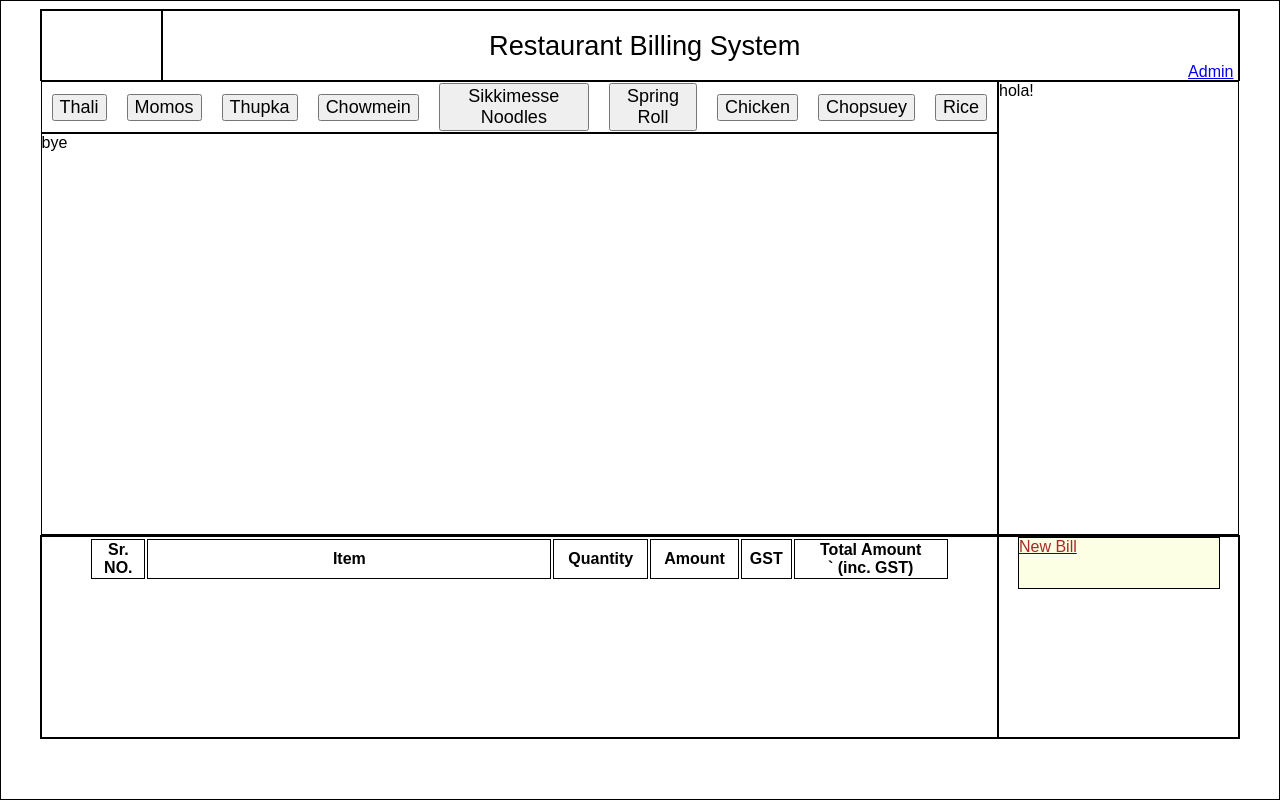
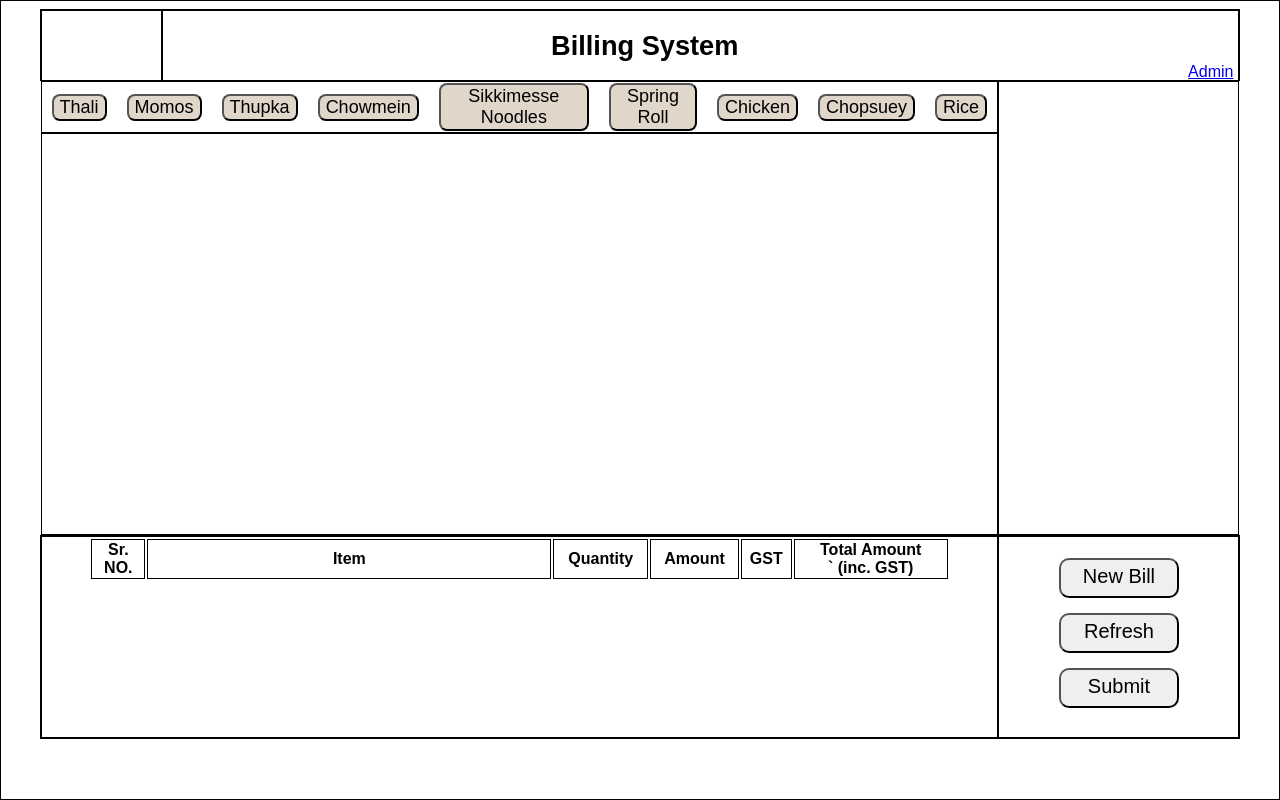
Before and after one commit to Rutvik-R/Devheat_Beta_Foolish-Coders, a PHP site: page /index.html in a window 1280 px wide. Run offline with PHP 8.4, Linux system fonts and the light colour scheme; lists and menus that the app fills with data are empty.

Commit message:
Basic Change

```diff
--- a/index.html
+++ b/index.html
@@ -8,8 +8,8 @@
 
             <div class="logo"></div>
             <div class="admin_menu">
-                <div class="res_name">Restaurant Billing System</div>
-                <div class="admin"><a href="admin.html">Admin</a></div>
+                <div class="res_name"><strong> Billing System</strong></div>
+                <div class="admin"><a href="admin.html" target="_blank">Admin</a></div>
             </div>
         </div>
         <div class="main">
@@ -28,10 +28,10 @@
                     </ul>
                 </div>
 
-                <div class="food_items"> bye</div>
+                <div class="food_items"></div>
             </div>
             <div class="right_nav">
-                hola!
+
             </div>
         </div>
         <div class="footer">
@@ -48,7 +48,9 @@
                 </table>
             </div>
             <div class="amount">
-                <a  href="index.html" target="_blank"><div class="button1">New Bill</div></a>
+                <button onclick="javascript:window.open('index.html', '_blank');">New Bill</button>
+                <button onclick="javascript:window.open('index.html', '_self');">Refresh</button>
+                <button onclick="javascript:window.open('NULL', '_blank');">Submit</button>
             </div>
         </div>
     </body>
--- a/project.css
+++ b/project.css
@@ -1,9 +1,10 @@
 html {
     margin: 0;
     padding: 0;
-    border : 1px solid black;
+    border: 1px solid black;
     font-family: Arial;
 }
+
 .title {
     width: 95%;
     height: 70px;
@@ -11,11 +12,13 @@ html {
     margin: auto;
     display: flex;
 }
+
 .logo {
     width: 10%;
     height: 100%;
     border: 1px solid black;
 }
+
 .admin_menu {
     width: 90%;
     height: 100%;
@@ -25,6 +28,7 @@ html {
     /* align-items: center; */
     /* justify-content: center; */
 }
+
 .admin_menu .res_name {
     width: 90%;
     height: 100%;
@@ -33,6 +37,7 @@ html {
     align-items: center;
     font-size: 170%;
 }
+
 .admin_menu .admin {
     width: 10%;
     display: flex;
@@ -40,20 +45,24 @@ html {
     justify-content: right;
     padding-right: 5px;
 }
-.main{
+
+.main {
     /* border: 1px solid black; */
     width: 95%;
     margin: auto;
     display: flex;
 }
+
 .left_nav {
     width: 80%;
     /* border: 1px solid black; */
 }
-.categories{
+
+.categories {
     border: 1px solid black;
     height: 50px;
 }
+
 .categories ul {
     list-style: none;
     margin: 0;
@@ -62,6 +71,7 @@ html {
     height: 100%;
     /* justify-content: center; */
 }
+
 .categories ul li {
     background-color: white;
     display: flex;
@@ -73,55 +83,71 @@ html {
     margin-top: 0;
     margin-bottom: 0;
 }
+
 .categories ul li button {
     font-size: 18px;
+    border-radius: 8px;
+    background-color: rgb(224, 215, 202);
 }
-.food_items{
+
+.food_items {
     border: 1px solid black;
     height: 400px;
 }
+
 .right_nav {
     border: 1px solid black;
     width: 20%;
     height: auto;
 }
+
 .footer {
     border: 1px solid black;
     margin: auto;
     width: 95%;
     display: flex;
 }
+
 .selected_items {
     width: 80%;
     border: 1px solid black;
+
     /* margin: auto; */
     height: 200px;
 }
+
 .selected_items table {
     width: 90%;
     margin: auto;
     /* height: 50px; */
 }
+
 .selected_items table tr th {
     border: 1px solid black;
     height: auto;
     word-wrap: break-word;
 }
+
 .amount {
     border: 1px solid black;
     width: 20%;
-    display: flex;
+    padding: 0.5% 0% 0% 0%;
+    /* display: flex; */
     justify-content: center;
-}
-.amount .button1 {
-    width: 200px;
-    height: 50px;
-    background-color: rgb(252, 255, 228);
-    border: 1px solid black;
-    color: brown;
 
 }
-/*
-.new-bill{
-    background-color: aquamarine;
-} */
+
+.amount button {
+
+    width: 120px;
+    margin: auto;
+    height: 40px;
+    font-size: 20px;
+
+    border-radius: 10px;
+    justify-content: center;
+    margin-top: 15px;
+    margin-bottom: 10px;
+    padding-top: 2%;
+    display: flex;
+}
```
